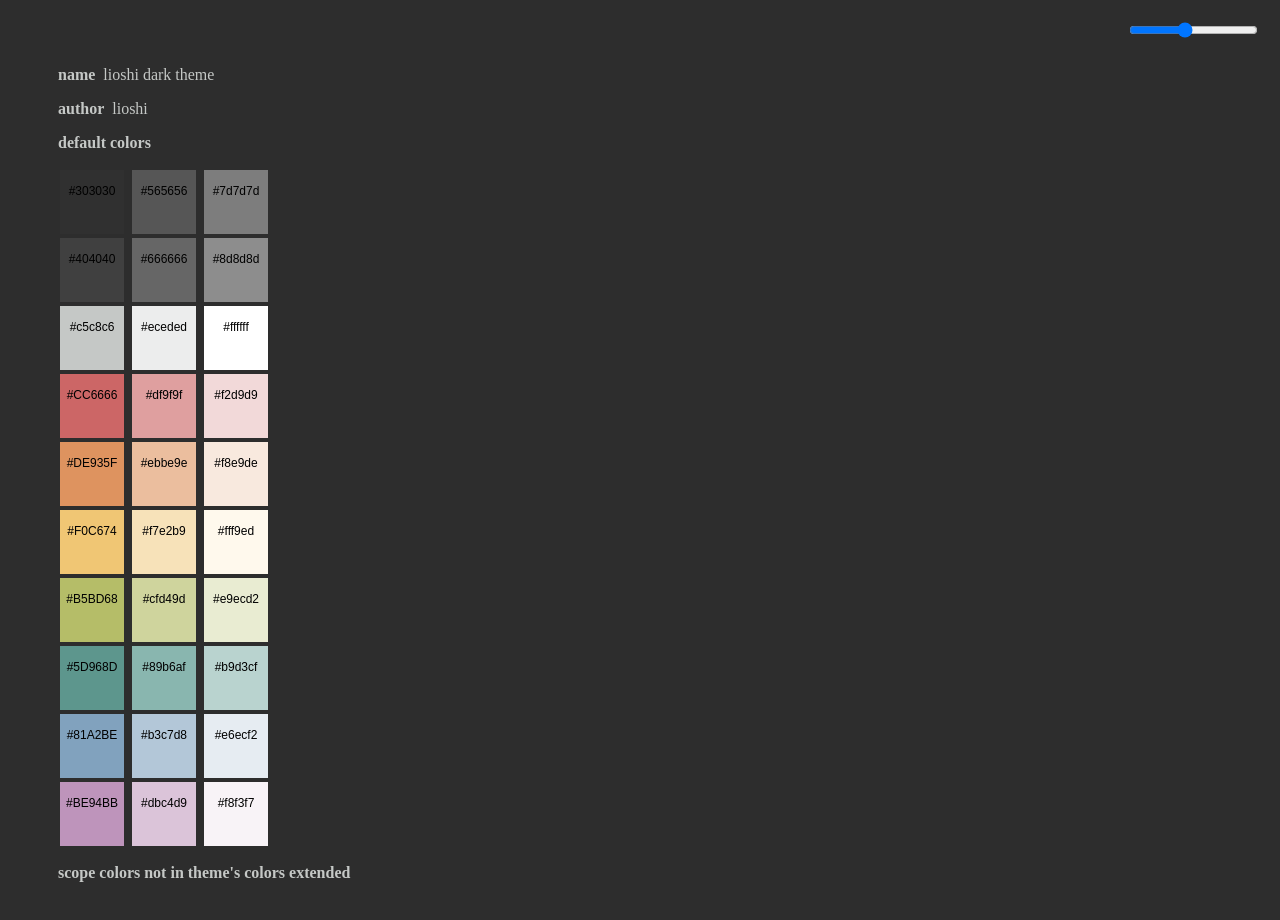
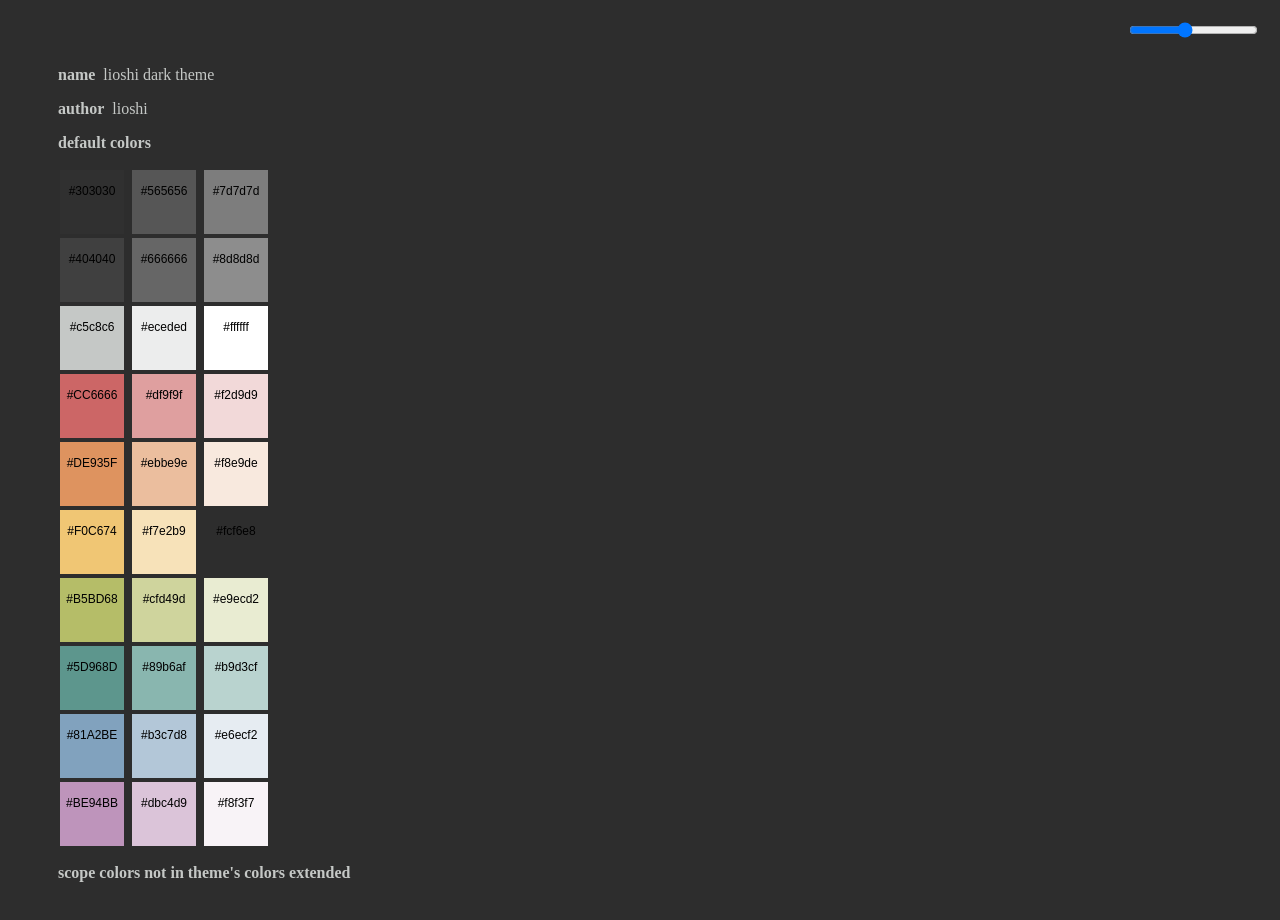
Before and after one commit to lioshi/vscode-lioshi-theme, a website: page themes/colors.html in a window 1280 px wide. Drawn offline with Linux system fonts and the light colour scheme.

Commit message:
Update colors.html

```diff
--- a/themes/colors.html
+++ b/themes/colors.html
@@ -63,7 +63,7 @@
 <div class="" title="" style="background-color:#f8e9de;"><br/><span>#f8e9de</span></div>
 <br><div class="" title="" style="background-color:#F0C674;"><br/><span>#F0C674</span></div>
 <div class="" title="" style="background-color:#f7e2b9;"><br/><span>#f7e2b9</span></div>
-<div class="" title="" style="background-color:#fff9ed;"><br/><span>#fff9ed</span></div>
+<div class="" title="" style="background-color:#;fcf6e8"><br/><span>#fcf6e8</span></div>
 <br><div class="" title="" style="background-color:#B5BD68;"><br/><span>#B5BD68</span></div>
 <div class="" title="" style="background-color:#cfd49d;"><br/><span>#cfd49d</span></div>
 <div class="" title="" style="background-color:#e9ecd2;"><br/><span>#e9ecd2</span></div>
```
